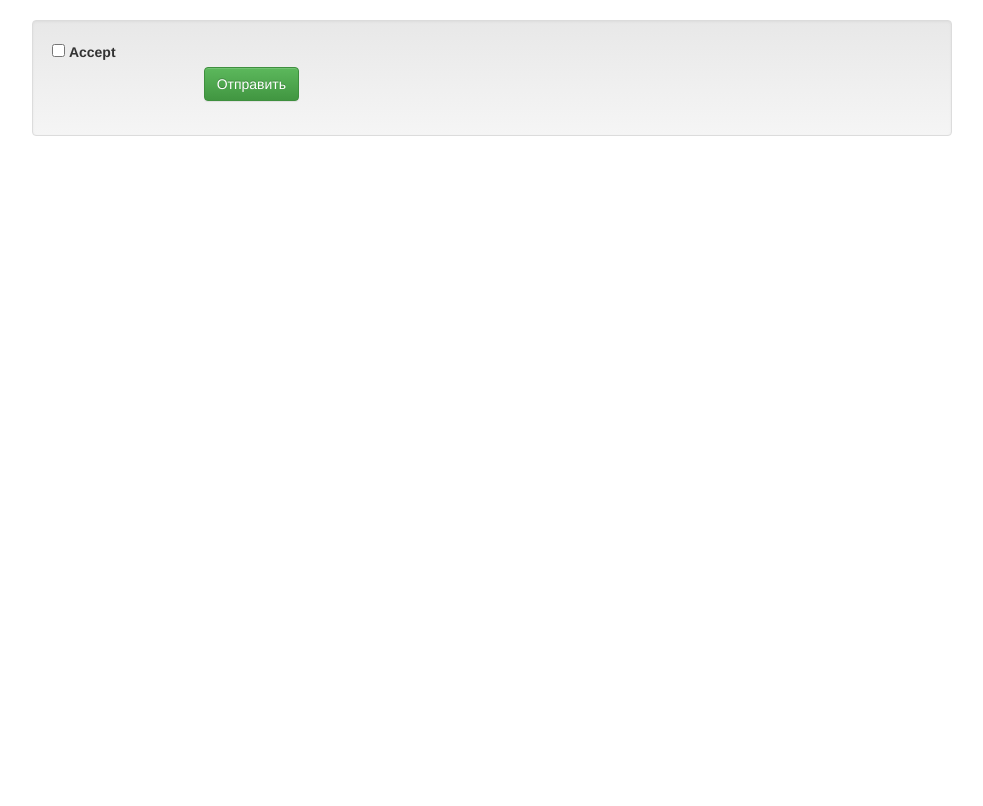
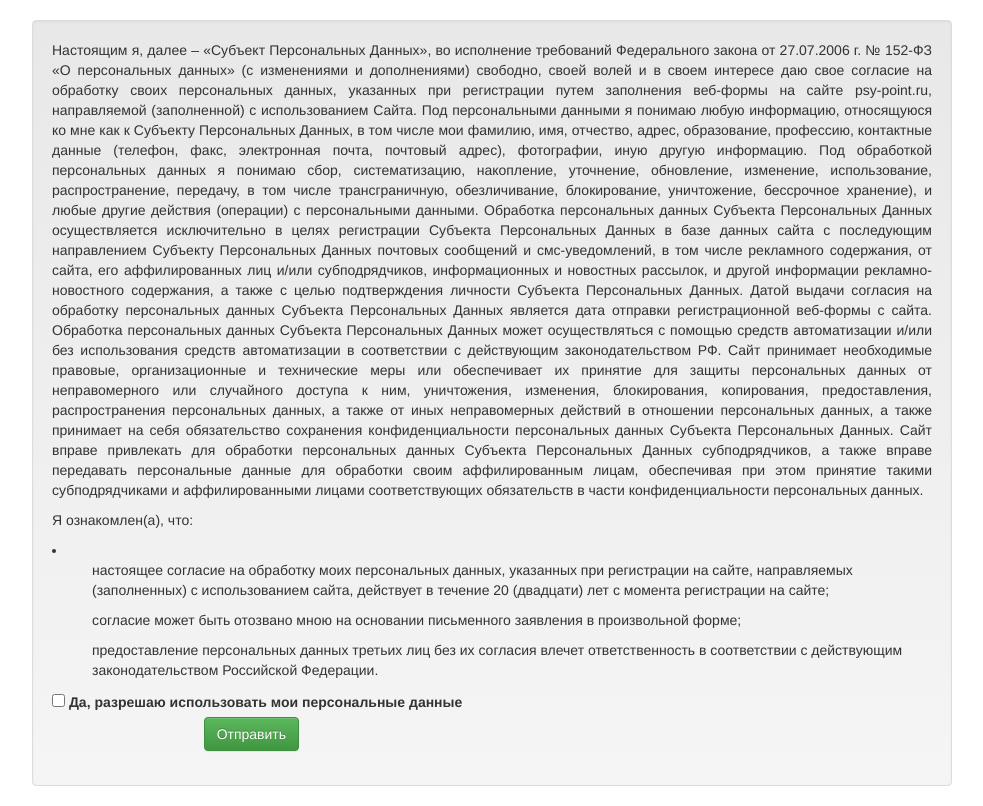
Before and after one commit to annndrey/ewok, a Django app: page /accept in a window 1280 px wide. Shown: the part 52-858 px from the top of the page, without its empty margins (148-1131 px from the left). Before the commit the page ends 188 px from the top, so only its background shows below. Run offline with Django 3.2, Linux system fonts and the light colour scheme; parts of the project's set-up code (start-up, migrations or seed data) failed here and were passed over; some libraries are stand-ins or nearby versions.

Commit message:
corrected redirects of anonymous users added acceptance of personal data processing corrected teachers model

```diff
--- a/exam/forms.py
+++ b/exam/forms.py
@@ -17,6 +17,7 @@ class RegisterForm(forms.Form):
     def __init__(self, *args, **kwargs):
         super(RegisterForm, self).__init__(*args, **kwargs)
         self.fields['teacher'].queryset = Teacher.objects.filter(user__is_active=True)
+        self.fields['stgroup'].queryset = StudentGroup.objects.exclude(id=4)
 
 class SignupForm(forms.Form):
     lname = forms.CharField(label=u'Фамилия', max_length=100)
@@ -31,4 +32,4 @@ class LoginForm(forms.Form):
     password = forms.CharField(label=u'Пароль', max_length=100, widget=forms.PasswordInput)
 
 class AcceptForm(forms.Form):
-    accept = forms.BooleanField()
+    accept = forms.BooleanField(label=u'Да, разрешаю использовать мои персональные данные')
--- a/exam/models.py
+++ b/exam/models.py
@@ -45,8 +45,8 @@ class StudentGroup(models.Model):
 
 class Teacher(models.Model):
     user = models.OneToOneField(User, on_delete=models.CASCADE, verbose_name=u"учетная запись")
-    stgroup = models.OneToOneField("StudentGroup", on_delete=models.CASCADE, primary_key=True, verbose_name=u"группа", related_name='teacher', null=True)
-    tests = models.ManyToManyField("Test", verbose_name=u"тесты", related_name='teacher', null=True)
+    stgroup = models.OneToOneField("StudentGroup", on_delete=models.CASCADE, primary_key=True, verbose_name=u"группа", related_name='teacher', default=4)
+    tests = models.ManyToManyField("Test", verbose_name=u"тесты", related_name='teacher', blank=True)
 
     class Meta:
         verbose_name = u"Преподаватель"
--- a/exam/views.py
+++ b/exam/views.py
@@ -88,7 +88,7 @@ def personal_data_acceptance(request):
 def signup(request):
     current_teacher = request.session.get('teacher', None)
 
-    if request.user.is_authenticated:
+    if request.user.is_active:
         return HttpResponseRedirect("/myaccount/")
 
     if request.method == 'POST':
@@ -108,7 +108,7 @@ def signup(request):
         authuser.is_active = False
         authuser.groups = [teacher_group,]
         authuser.save()
-        teacher = Teacher(user=authuser, stgroup=None)
+        teacher = Teacher(user=authuser)
         teacher.save()
         #not ok
         request.session['teacher'] = teacher.pk
@@ -168,6 +168,7 @@ def choose_test(request):
     # которые ему доступны.
     st_id = request.session.get('student', None)
     stgrp_id = Student.objects.get(id=int(st_id)).stgroup.id
+    ##
     grouptests = Teacher.objects.get(stgroup=stgrp_id).tests
     tests = grouptests.filter(disabled=False).order_by('priority')
 
--- a/templates/exam/accept.html
+++ b/templates/exam/accept.html
@@ -8,6 +8,21 @@
   <div class="col-md-10 col-md-offset-1">
     <div class="well col-md-12">
       <form class="form-horizontal" method="post">
+	<p align='justify'>Настоящим я, далее – «Субъект Персональных Данных», во исполнение требований Федерального закона от 27.07.2006 г. № 152-ФЗ «О персональных данных» (с изменениями и дополнениями) свободно, своей волей и в своем интересе даю свое согласие на обработку своих персональных данных, указанных при регистрации путем заполнения веб-формы на сайте psy-point.ru, направляемой (заполненной) с использованием Сайта. Под персональными данными я понимаю любую информацию, относящуюся ко мне как к Субъекту Персональных Данных, в том числе мои фамилию, имя, отчество, адрес, образование, профессию, контактные данные (телефон, факс, электронная почта, почтовый адрес), фотографии,  иную другую информацию.
+	  Под обработкой персональных данных я понимаю сбор, систематизацию, накопление, уточнение, обновление, изменение, использование, распространение, передачу, в том числе трансграничную, обезличивание, блокирование, уничтожение, бессрочное хранение), и любые другие действия (операции) с персональными данными.
+	  Обработка персональных данных Субъекта Персональных Данных осуществляется исключительно в целях регистрации Субъекта Персональных Данных в базе данных сайта с последующим направлением Субъекту Персональных Данных почтовых сообщений и смс-уведомлений, в том числе рекламного содержания, от сайта, его аффилированных лиц  и/или субподрядчиков, информационных и новостных рассылок, и другой информации рекламно-новостного содержания, а также с целью подтверждения личности Субъекта Персональных Данных.
+	  Датой выдачи согласия на обработку персональных данных Субъекта Персональных Данных является дата отправки регистрационной веб-формы с сайта.
+	  Обработка персональных данных Субъекта Персональных Данных может осуществляться с помощью средств автоматизации и/или без использования средств автоматизации в соответствии с действующим законодательством РФ.
+	  Сайт принимает необходимые правовые, организационные и технические меры или обеспечивает их принятие для защиты персональных данных от неправомерного или случайного доступа к ним, уничтожения, изменения, блокирования, копирования, предоставления, распространения персональных данных, а также от иных неправомерных действий в отношении персональных данных, а также принимает на себя обязательство сохранения конфиденциальности персональных данных Субъекта Персональных Данных. Сайт вправе привлекать для обработки персональных данных Субъекта Персональных Данных субподрядчиков, а также вправе передавать персональные данные для обработки своим аффилированным лицам, обеспечивая при этом принятие такими субподрядчиками и аффилированными лицами соответствующих обязательств в части конфиденциальности персональных данных.
+	</p>
+	<p align='justify'>
+	  Я ознакомлен(а), что:
+	  <li>
+	  <ul>настоящее согласие на обработку моих персональных данных, указанных при регистрации на cайте, направляемых (заполненных) с использованием cайта, действует в течение 20 (двадцати) лет с момента регистрации на cайте;</ul>
+	  <ul>согласие может быть отозвано мною на основании письменного заявления в произвольной форме;</ul>
+	  <ul>предоставление персональных данных третьих лиц без их согласия влечет ответственность в соответствии с действующим законодательством Российской Федерации.</ul>
+	  </li>
+	</p>
         {% csrf_token %}
         {% bootstrap_form form layout='horizontal' %}
         <div class="form-group">
```
Also changed, not shown: exam/migrations/0027_auto_20170310_1313.py (added), exam/migrations/0028_auto_20170310_1316.py (added), exam/migrations/0029_auto_20170310_1330.py (added).
